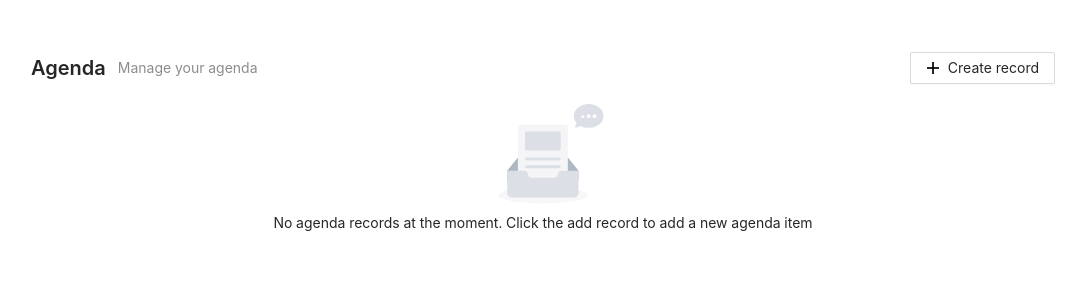
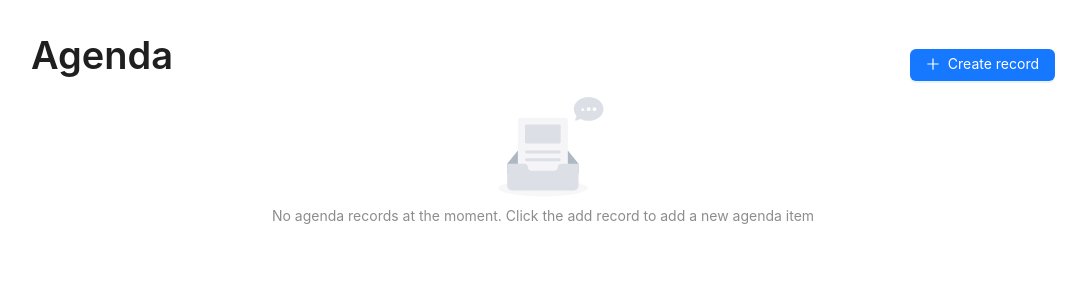
Before and after one commit to blessdarah/react-agenda, a React (Create React App) app: page / in a window 1280 px wide. Shown: the top 300 px of the page, without its empty margins (97-1183 px from the left). Built offline with nearby package versions, Linux system fonts and the light colour scheme.

Commit message:
chore: upgrade to antd v5

```diff
--- a/package.json
+++ b/package.json
@@ -10,7 +10,7 @@
     "@types/node": "^16.7.13",
     "@types/react": "^18.0.0",
     "@types/react-dom": "^18.0.0",
-    "antd": "^4.24.3",
+    "antd": "^5.0.0",
     "antd-table-saveas-excel": "^2.2.1",
     "react": "^18.2.0",
     "react-dom": "^18.2.0",
--- a/src/App.css
+++ b/src/App.css
@@ -1,5 +1,3 @@
-@import '~antd/dist/antd.css';
-
 .container {
     width: 80%;
     margin: 2rem auto;
--- a/src/App.tsx
+++ b/src/App.tsx
@@ -1,6 +1,5 @@
-import { Button, Modal, PageHeader } from 'antd';
-import React, { useState } from 'react';
-import './App.css';
+import { Button, Typography } from 'antd';
+import React from 'react';
 import {PlusOutlined} from '@ant-design/icons'
 import AgendaTable from './components/agenda/agenda-table';
 import AgendaForm from './components/agenda/agenda.form';
@@ -8,6 +7,9 @@ import { useSetRecoilState } from 'recoil';
 import { agendaState } from './recoil/atoms/agenda-atom';
 import { emptyAgenda } from './models/agenda.model';
 import { useAppModal } from './components/common/app-modal';
+import 'antd/dist/reset.css';
+import './App.css';
+
 
 const App:React.FC = () => {
     const {setOpen, setTitle, setContent} = useAppModal()
@@ -21,17 +23,10 @@ const App:React.FC = () => {
     }
   return (
     <div className="container">
-        <PageHeader
-            backIcon={false}
-             style={{paddingLeft: 0, paddingRight: 0}}
-              ghost={false}
-              onBack={() => window.history.back()}
-              title="Agenda"
-              subTitle="Manage your agenda"
-              extra={[
-                <Button onClick={handleClick} icon={<PlusOutlined />}>Create record</Button>,
-              ]}
-            />
+            <div style={{display: 'flex', alignItems: 'center', justifyContent: 'space-between'}}>
+                <Typography.Title>Agenda</Typography.Title>
+                <Button onClick={handleClick} icon={<PlusOutlined />} type="primary">Create record</Button>
+            </div>
 
             <AgendaTable />
     </div>
--- a/src/components/agenda/agenda-table.columns.tsx
+++ b/src/components/agenda/agenda-table.columns.tsx
@@ -1,4 +1,4 @@
-import { ColumnsType } from "antd/lib/table"
+import { ColumnsType } from "antd/es/table"
 import moment from "moment"
 import { Agenda } from "../../models/agenda.model"
 import AgendaTableOptions from "./agenda-table-options"
```
Also changed, not shown: 1 other file (tests, documents, lock files or other folders).
